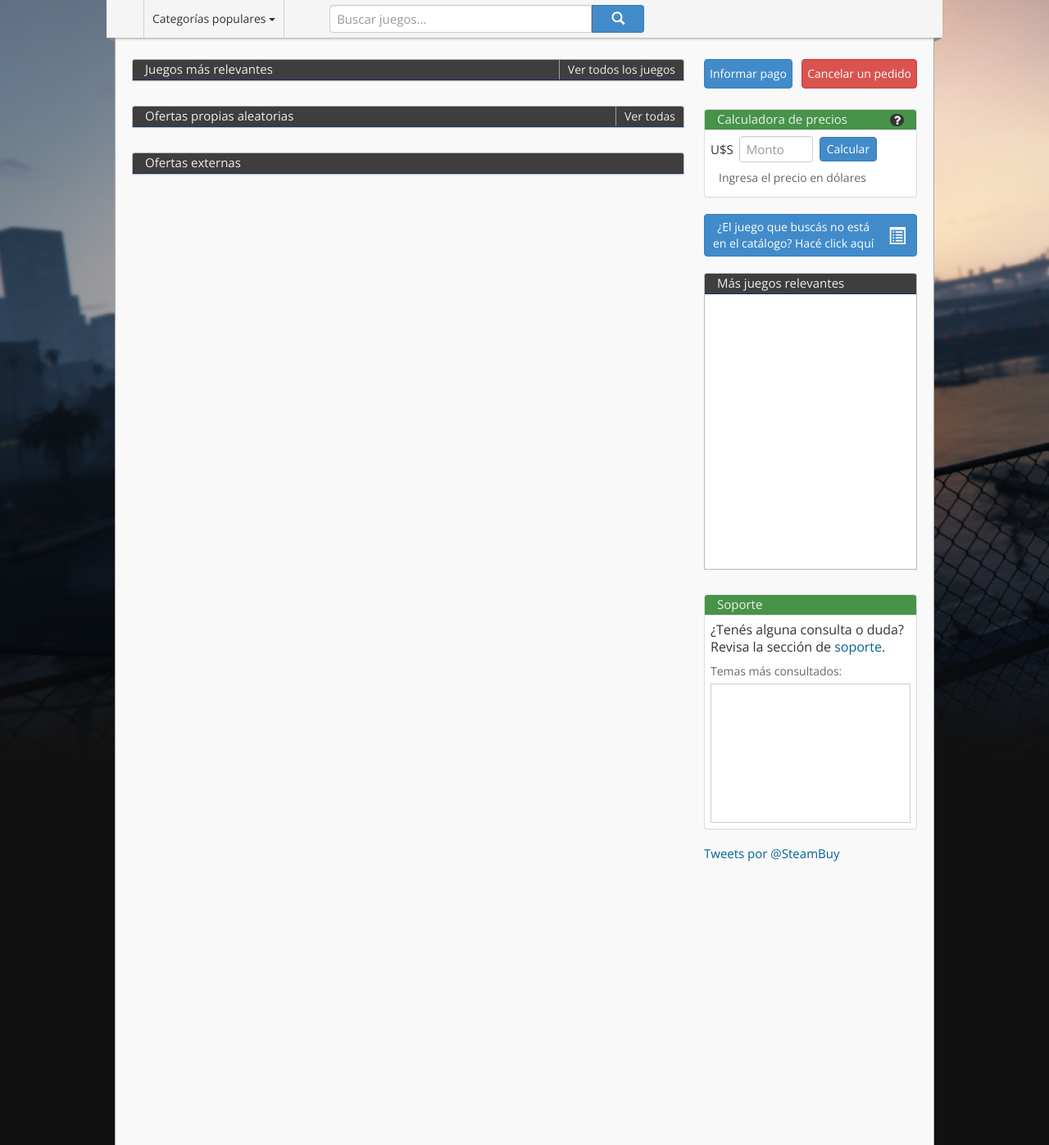
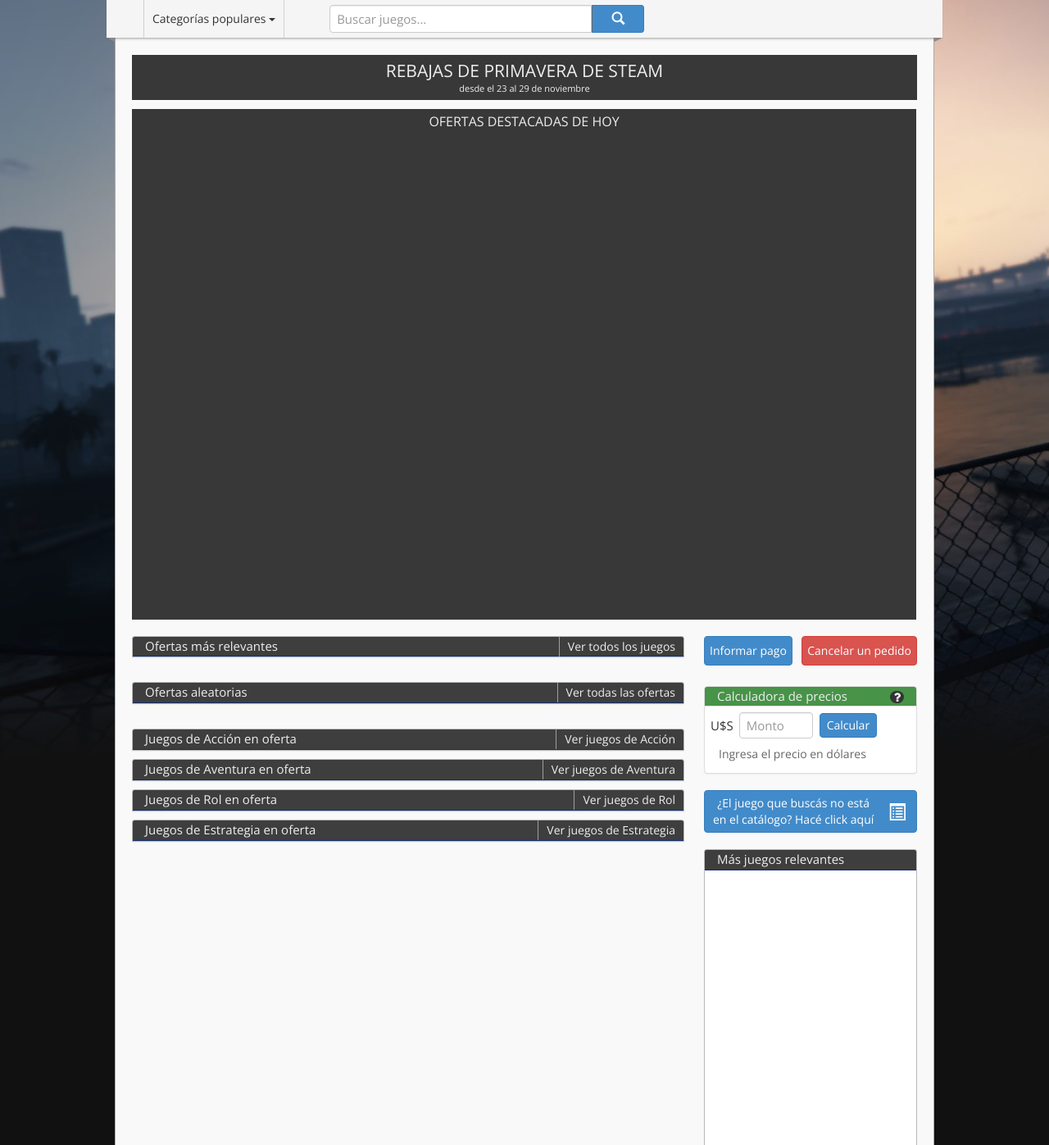
Before and after one commit to Agusfn/steambuy, a PHP site: page /index.php in a window 1280 px wide. Shown: the part 117-1514 px from the top of the page at 82% size. Run offline with PHP 8.4, Linux system fonts and the light colour scheme; data that the repository does not hold is empty; some libraries are stand-ins or nearby versions.

Commit message:
Config. catalogo para ofertas de primavera y modificado ligeramente precios.

```diff
--- a/admin/products/scripts/js/cat_manager_js.js
+++ b/admin/products/scripts/js/cat_manager_js.js
@@ -141,8 +141,8 @@ $(document).ready(function() {
 					var selling_price = 0;
 					if(br_usd_price < mx_usd_price) cheap_price = br_usd_price; else cheap_price = mx_usd_price;
 
-					if(cheap_price < 32) selling_price = cheap_price * 1.26;
-					else if(cheap_price >= 32) selling_price = cheap_price * 1.31;
+					if(cheap_price < 32) selling_price = cheap_price * 1.29;
+					else if(cheap_price >= 32) selling_price = cheap_price * 1.34;
 
 					if(selling_price < $("#mpd_finalprice").val()) {
 						$("#mpd_finalprice").val(selling_price.toFixed(2));
--- a/index.php
+++ b/index.php
@@ -19,8 +19,8 @@ if(isAdminLoggedIn())
 
 
 // si hay un evento de ofertas de steam, esto lo que hace es agregar un expositor de juegos en la página ppal
-$steam_sales_event = false;
-$steam_sales_featured_items = 13;
+$steam_sales_event = true;
+$steam_sales_featured_items = 12;
 
 ?>
 <!DOCTYPE html>
@@ -236,7 +236,7 @@ $steam_sales_featured_items = 13;
 				if($steam_sales_event) {
 					?>
                     <div class="event_section">
-                        <div class="event_title">REBAJAS DE INVIERNO DE STEAM<div class="event_duration">desde el 23 de junio hasta el 4 de julio</div></div>
+                        <div class="event_title">REBAJAS DE PRIMAVERA DE STEAM<div class="event_duration">desde el 23 al 29 de noviembre</div></div>
                         <div class="event_catalog" <?php echo "style='height:".(31+ceil($steam_sales_featured_items/3)*148)."px'"; ?>>
 
                             <div class="catalog_title">OFERTAS DESTACADAS DE HOY</div>
@@ -299,7 +299,7 @@ $steam_sales_featured_items = 13;
                     	<?php
 						if($steam_sales_event) {
 							?>
-                            <div class="panel-heading">Ofertas de Steam aleatorias<a href="juegos/?amz=0&hb=0&bs=0&gm=0&pg=0"><div class="panel_sidelink">Ver todas las ofertas</div></a></div>
+                            <div class="panel-heading">Ofertas aleatorias<a href="juegos/?amz=0&hb=0&bs=0&gm=0&pg=0"><div class="panel_sidelink">Ver todas las ofertas</div></a></div>
                             <?php
 						} else { ?>
                             <div class="panel-heading">Ofertas propias aleatorias<a href="juegos/?st=0&amz=0&hb=0&bs=0&gm=0&pg=0"><div class="panel_sidelink">Ver todas</div></a></div>
@@ -367,12 +367,12 @@ $steam_sales_featured_items = 13;
 					} else {
 					?>
                         <div class="panel panel-default panel_catalog" style="margin-bottom:10px">
-                            <div class="panel-heading">Juegos de Acción populares<a href="juegos/?q=accion"><div class="panel_sidelink">Ver juegos de Acción</div></a></div>
+                            <div class="panel-heading">Juegos de Acción en oferta<a href="juegos/?q=accion"><div class="panel_sidelink">Ver juegos de Acción</div></a></div>
                             <div class="panel-body">
                                 <?php
                                 // 2 filas, 8 prod
                                 $sql = "SELECT * FROM products WHERE product_enabled = 1 AND (product_has_limited_units = 0 OR (product_has_limited_units = 1 AND product_limited_units > 0))
-                                 AND product_update_error = 0 AND product_tags LIKE '%accion%' ORDER BY product_rating DESC LIMIT ".$steam_sales_featured_items.",30";
+                                 AND product_update_error = 0 AND (product_has_customprice = 1 OR product_external_limited_offer = 1) AND product_tags LIKE '%accion%' ORDER BY RAND() LIMIT 8";
 
                                 $res2 = mysqli_query($con, $sql);
                                 $i = 0;
@@ -389,12 +389,12 @@ $steam_sales_featured_items = 13;
                             </div>
                         </div>
                         <div class="panel panel-default panel_catalog" style="margin-bottom:10px">
-                            <div class="panel-heading">Juegos de Aventura populares<a href="juegos/?q=aventura"><div class="panel_sidelink">Ver juegos de Aventura</div></a></div>
+                            <div class="panel-heading">Juegos de Aventura en oferta<a href="juegos/?q=aventura"><div class="panel_sidelink">Ver juegos de Aventura</div></a></div>
                             <div class="panel-body">
                                 <?php
                                 // 2 filas, 8 prod
                                 $sql = "SELECT * FROM products WHERE product_enabled = 1 AND (product_has_limited_units = 0 OR (product_has_limited_units = 1 AND product_limited_units > 0))
-                                 AND product_update_error = 0 AND product_tags LIKE '%aventura%' ORDER BY product_rating DESC LIMIT ".$steam_sales_featured_items.",30";
+                                 AND product_update_error = 0 AND (product_has_customprice = 1 OR product_external_limited_offer = 1) AND product_tags LIKE '%aventura%' ORDER BY RAND() LIMIT 8";
 
                                 $res2 = mysqli_query($con, $sql);
                                 $i = 0;
@@ -411,12 +411,12 @@ $steam_sales_featured_items = 13;
                             </div>
                         </div>
                         <div class="panel panel-default panel_catalog" style="margin-bottom:10px">
-                            <div class="panel-heading">Juegos de Rol populares<a href="juegos/?q=rol"><div class="panel_sidelink">Ver juegos de Rol</div></a></div>
+                            <div class="panel-heading">Juegos de Rol en oferta<a href="juegos/?q=rol"><div class="panel_sidelink">Ver juegos de Rol</div></a></div>
                             <div class="panel-body">
                                 <?php
                                 // 2 filas, 8 prod
                                 $sql = "SELECT * FROM products WHERE product_enabled = 1 AND (product_has_limited_units = 0 OR (product_has_limited_units = 1 AND product_limited_units > 0))
-                                 AND product_update_error = 0 AND product_tags LIKE '%rol%' ORDER BY product_rating DESC LIMIT ".$steam_sales_featured_items.",30";
+                                 AND product_update_error = 0 AND (product_has_customprice = 1 OR product_external_limited_offer = 1) AND product_tags LIKE '%rol%' ORDER BY RAND() LIMIT 8";
 
                                 $res2 = mysqli_query($con, $sql);
                                 $i = 0;
@@ -433,12 +433,12 @@ $steam_sales_featured_items = 13;
                             </div>
                         </div>
                         <div class="panel panel-default panel_catalog" style="margin-bottom:10px">
-                            <div class="panel-heading">Juegos de Estrategia populares<a href="juegos/?q=estrategia"><div class="panel_sidelink">Ver juegos de Estrategia</div></a></div>
+                            <div class="panel-heading">Juegos de Estrategia en oferta<a href="juegos/?q=estrategia"><div class="panel_sidelink">Ver juegos de Estrategia</div></a></div>
                             <div class="panel-body">
                                 <?php
                                 // 2 filas, 8 prod
                                 $sql = "SELECT * FROM products WHERE product_enabled = 1 AND (product_has_limited_units = 0 OR (product_has_limited_units = 1 AND product_limited_units > 0))
-                                 AND product_update_error = 0 AND product_tags LIKE '%estrategia%' ORDER BY product_rating DESC LIMIT ".$steam_sales_featured_items.",30";
+                                 AND product_update_error = 0 AND (product_has_customprice = 1 OR product_external_limited_offer = 1) AND product_tags LIKE '%estrategia%' ORDER BY RAND() LIMIT 8";
 
                                 $res2 = mysqli_query($con, $sql);
                                 $i = 0;
```
